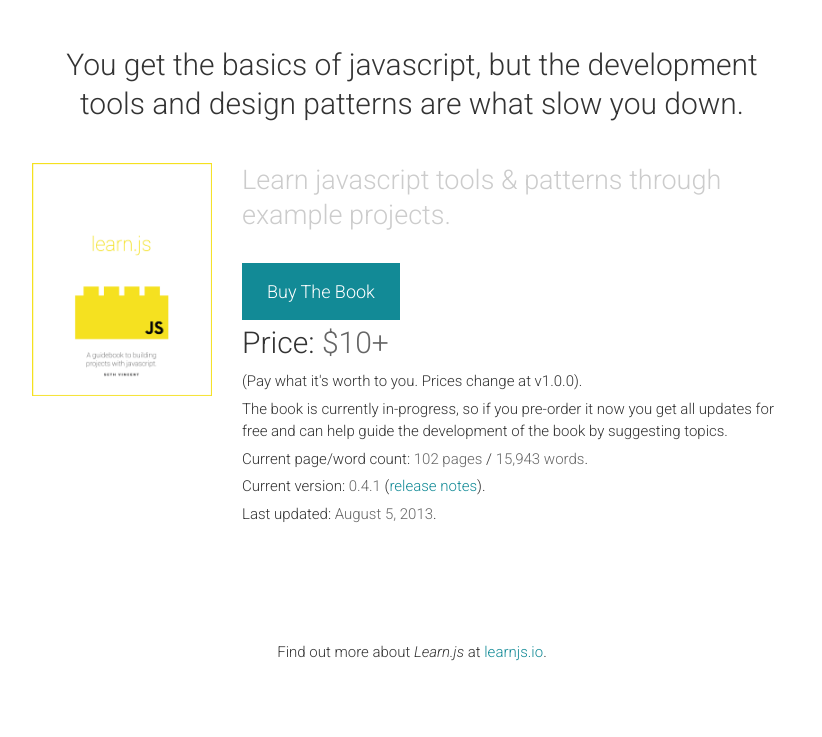
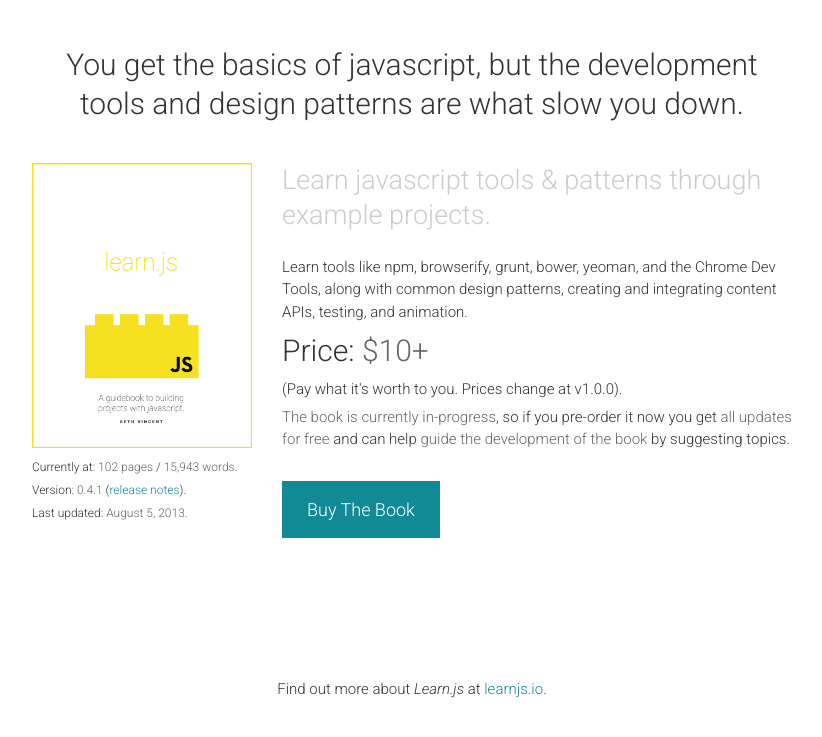
Before and after one commit to learn-js/learn-js.github.com, a Jekyll site: the page built from embed/index.html, in a window 1280 px wide. Shown: the top 737 px of the page, without its empty margins (228-1050 px from the left). Built offline with Jekyll 4.4.1, drawn with Linux system fonts in a browser that asks for light colours.

Commit message:
reorganize embed design

```diff
--- a/embed/index.html
+++ b/embed/index.html
@@ -23,19 +23,21 @@
   <div class="container">
     <div class="inner-wrapper">
       <h1>You get the basics of javascript, but the development tools and design patterns are what slow you down.</h1>
-      <img id="main-cover" src="{{ site.basurl }}/img/learnjs-cover-800x1035.gif" style="width:180px; margin-bottom: 230px;">
+      <div class="cover-wrapper" style="width:220px; height: 500px; float:left; margin-right: 30px; font-size:0.8em;">
+        <img id="main-cover" src="{{ site.basurl }}/img/learnjs-cover-800x1035.gif" style="width:100%; margin-bottom:10px;">
+        <p>Currently at: <b>102 pages</b> / <b>15,943 words</b>.</p>
+        <p>Version: <b>0.4.1</b> (<a href="{{ site.basurl }}/releases/v0.4.1">release notes</a>).</p>
+        <p>Last updated: <b>August 5, 2013</b>.</p>
+      </div>
       <h2>Learn javascript tools & patterns through example projects.</h2>
-      <div class="button-wrapper">
-        <a href="http://gum.co/learnjs/x3v6ugy1" class="button">Buy The Book</a>
-      </div>
+      <p>Learn tools like npm, browserify, grunt, bower, yeoman, and the Chrome Dev Tools, along with common design patterns, creating and integrating content APIs, testing, and animation.</p>
       <p class="price">Price: <b>$10+</b></p>
       <p>(Pay what it's worth to you. Prices change at v1.0.0).</p>
 
-      <p>The book is currently in-progress, so if you pre-order it now you get all updates for free and can help guide the development of the book by suggesting topics.</p>
-      <p>Current page/word count: <b>102 pages</b> / <b>15,943 words</b>.</p>
-      <p>Current version: <b>0.4.1</b> (<a href="{{ site.basurl }}/releases/v0.4.1">release notes</a>).</p>
-      <p>Last updated: <b>August 5, 2013</b>.</p>
-
+      <p><b>The book is currently in-progress</b>, so if you pre-order it now you get <b>all updates for free </B>and can help <b>guide the development of the book</b> by suggesting topics.</p>
+            <div class="button-wrapper">
+        <a href="http://gum.co/learnjs/x3v6ugy1" class="button">Buy The Book</a>
+      </div>
 
     </div>
   </div>
```
